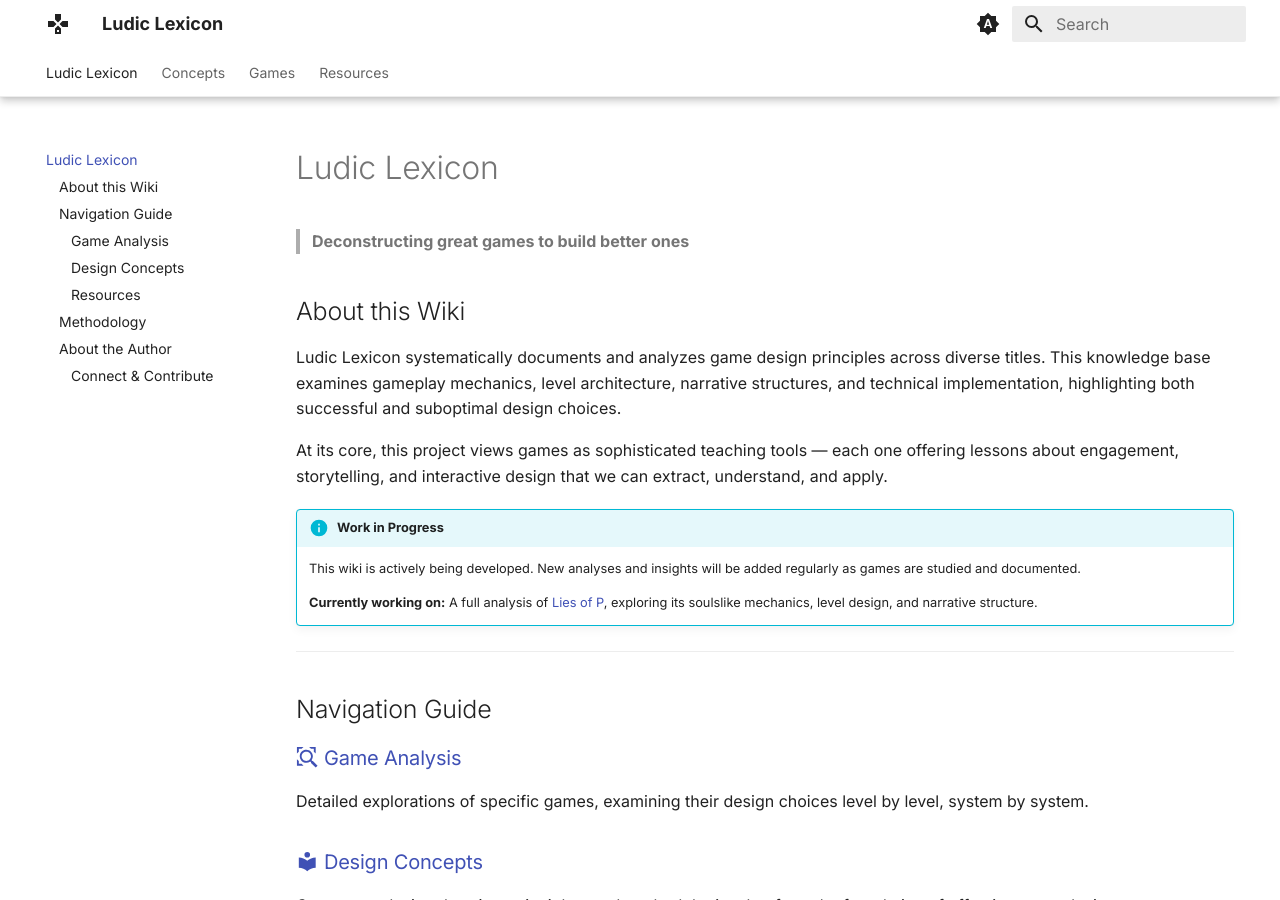
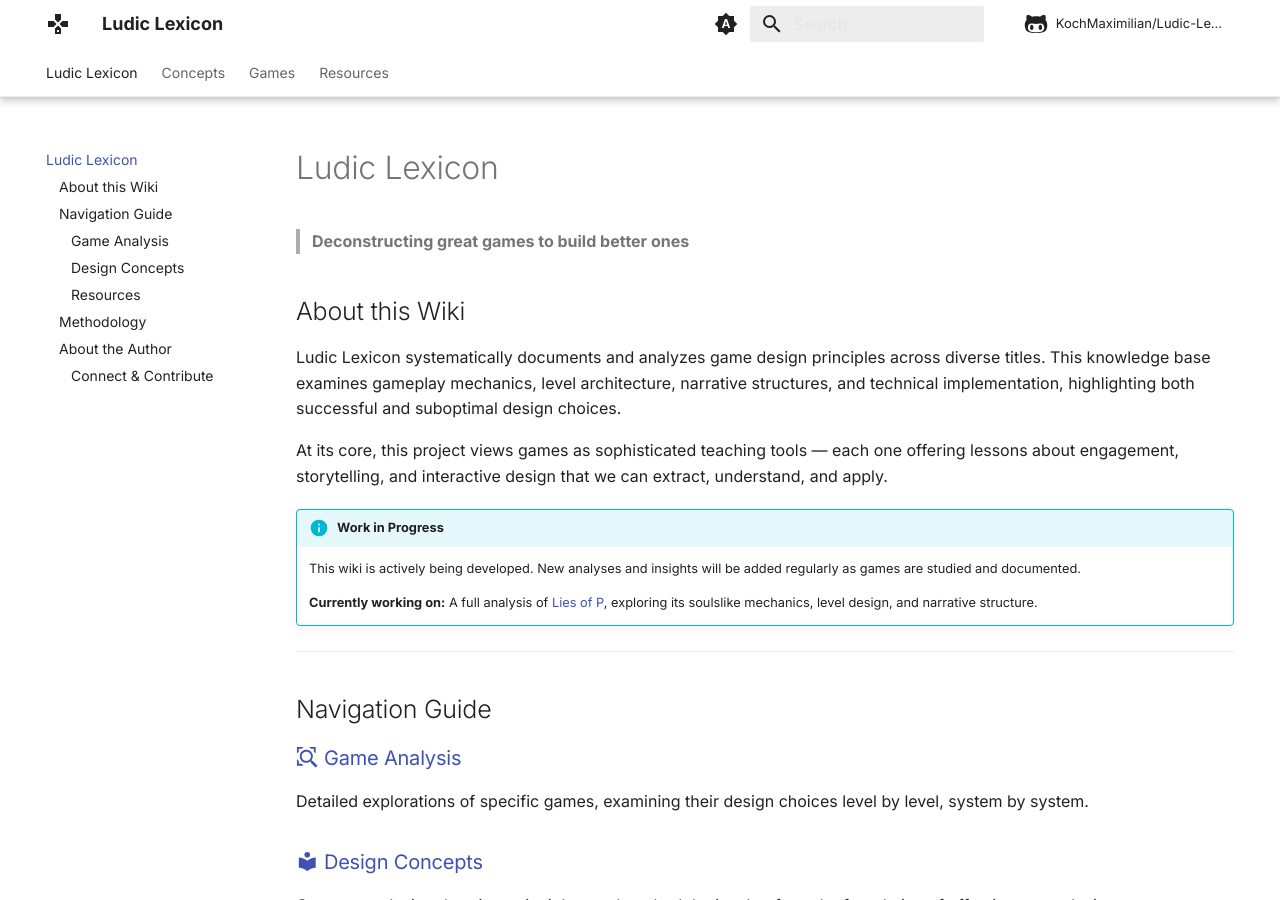
Before and after one commit to KochMaximilian/Ludic-Lexicon, an MkDocs documentation site: the page built from docs/index.md, in a window 1280 px wide and 900 px high. Built offline with MkDocs 1.6.1 and Material for MkDocs 9.7.7, drawn with Linux system fonts in a browser that asks for light colours; comment, search, counter and statistics services are not loaded.

Commit message:
Added Github Banner/Contributors Icons and last updates and uploaded dates on bottom of pages

```diff
--- a/mkdocs.yml
+++ b/mkdocs.yml
@@ -1,11 +1,15 @@
 site_name: Ludic Lexicon
-site_url: https://lufic.github.io/lexicon/
+site_url: https://kochmaximilian.github.io/Ludic-Lexicon/
+repo_url: https://github.com/KochMaximilian/Ludic-Lexicon
+repo_name: KochMaximilian/Ludic-Lexicon
 theme:
   name: material
+  language: en
   icon:
     logo: material/gamepad-down
     previous: material/gamepad-left
     next: material/gamepad-right
+    repo: fontawesome/brands/github-alt
   favicon: assets/favicon.svg
   font:
     text: Inter
@@ -38,6 +42,8 @@
   features:
     - navigation.tabs
     - navigation.top
+    - header.autohide
+    - announce.dismiss
     - navigation.footer
     - navigation.tabs.sticky
     - navigation.expand
@@ -83,6 +89,13 @@
       lang: en
       separator: '[\s\-]+'
   - tags:
+  - git-revision-date-localized:
+      fallback_to_build_date: true
+      enable_creation_date: true
+      type: date
+  - git-committers:
+      repository: KochMaximilian/Ludic-Lexicon
+      branch: main
 
 extra:
   social:
```
Also changed, not shown: 1 other file.
